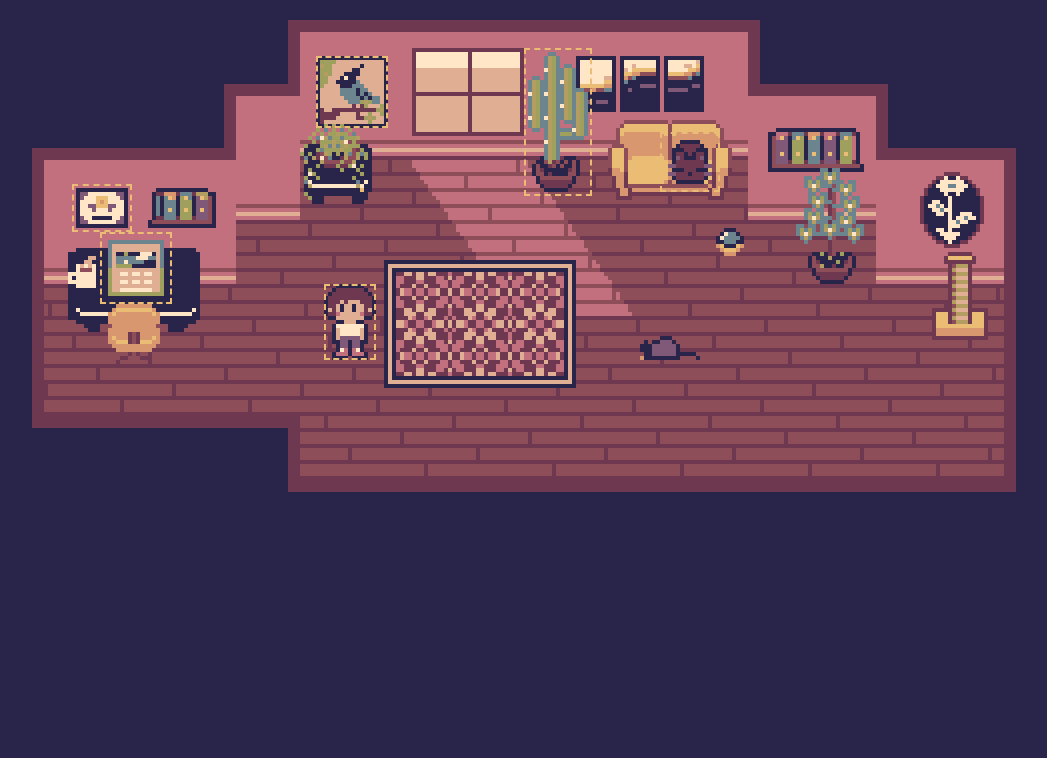
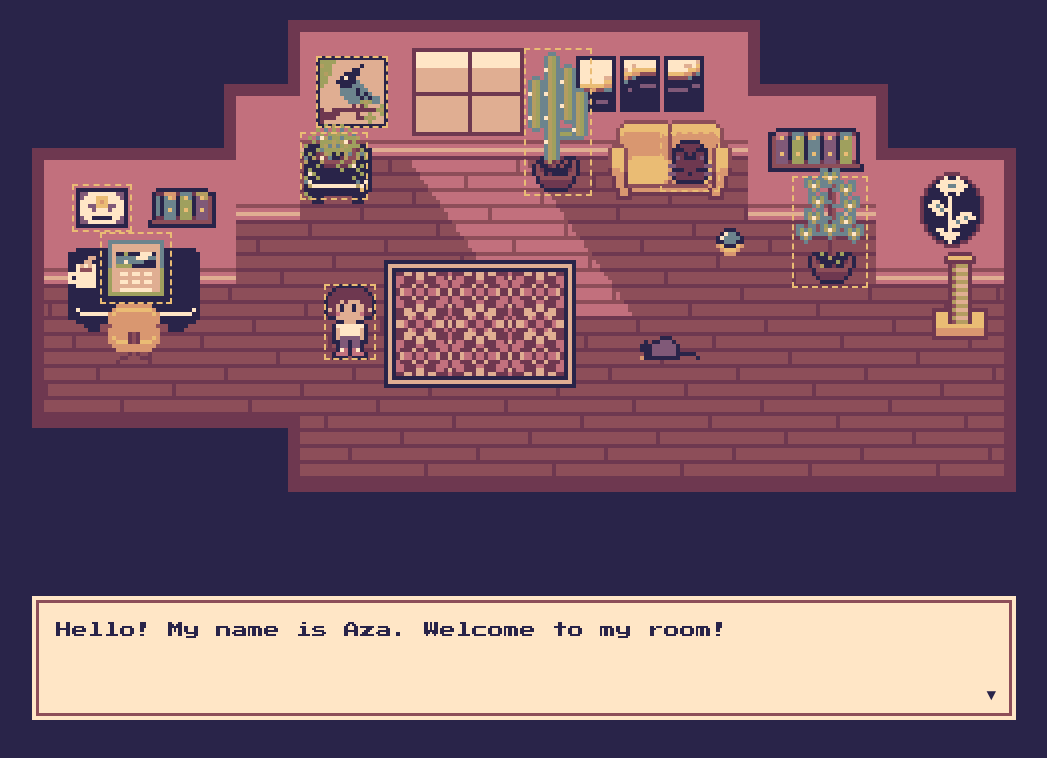
Before and after one commit to StellerJames/RoomForAza, a plain HTML site: page index.html in a window 1280 px wide. Shown: the whole page, without its empty margins (116-1163 px from the left). Drawn offline with Linux system fonts and the light colour scheme.

Commit message:
Add dialog box sized to match the room

```diff
--- a/css/style.css
+++ b/css/style.css
@@ -23,9 +23,6 @@ body {
 
 .room {
     position: relative;
-    width: 100%;
-    max-width: 1024px;
-    margin: 0 auto;
 }
 
 /* keeps each image's pixels sharp when scaled */
@@ -55,6 +52,53 @@ body {
     height: calc(var(--h) / 144 * 100%);
     padding: 0;
     background: transparent;
-    border: 2px dashed #eabc74; /* temporary so it's visible (replace w/focus-visible later) */
+    border: 2px dashed #eabc74;
+    /* temporary so it's visible (replace w/focus-visible later) */
     cursor: pointer;
 }
+
+/* Stylized pixel dialog box underneath the room */
+.dialog {
+    position: relative;
+    box-sizing: border-box;
+    /* Padding and border count inside width */
+    width: calc(100% * 248 / 256);
+    /* same width as the room's visible outline */
+    max-width: 1024px;
+    margin: 16px auto;
+    padding: 20px 24px;
+    background: #ffe6c6;
+    color: #292449;
+    border: 4px solid #292449;
+    box-shadow: inset 0 0 0 4px #ffe6c6, inset 0 0 0 7px #8d4e59;
+    font-size: 16px;
+    /* Press Start 2P stays crisp at multiples of 8 */
+    line-height: 1.75;
+}
+
+/* keeps the box the same height, so the page doesn't jump */
+.dialog-text {
+    margin: 0;
+    min-height: calc(3 * 1.75em);
+}
+
+/* little blinking arrow in the corner */
+.dialog-arrow {
+    position: absolute;
+    right: 20px;
+    bottom: 14px;
+    font-size: 16px;
+    animation: blink 1s steps(1) infinite;
+}
+
+@keyframes blink {
+    50% {
+        opacity: 0;
+    }
+}
+
+/* holds the room and the dialog box, so width is uniform */
+.stage {
+    width: min(100%, 1024px, calc((100dvh - 180px) * 16 / 9));
+    margin: 0 auto;
+}
--- a/index.html
+++ b/index.html
@@ -12,6 +12,7 @@
 </head>
 
 <body>
+    <div class="stage">
         <main class="room">
             <img class="room-bg" src="assets/room-static.png"
                 alt="A cozy pixel art living room with a desk, a sofa, a sleeping cat, plants, and wall art">
@@ -34,14 +35,24 @@
             <button class="hotspot" data-object="painting" aria-label="A painting of a Steller's Jay"
                 style="--x: 76; --y: 14; --w: 18; --h: 18;"></button>
 
+            <button class="hotspot" data-object="pearls" aria-label="A string of pearls plant"
+                style="--x: 72; --y: 33; --w: 17; --h: 17;"></button>
+
+            <button class="hotspot" data-object="syngonium" aria-label="A syngonium plant"
+                style="--x: 195; --y: 44; --w: 19; --h: 28;"></button>
+
 
             <button class="hotspot" data-object="cactus" aria-label="A cowboy cactus"
                 style="--x: 128; --y: 12; --w: 17; --h: 37;"></button>
 
             <button class="hotspot" data-object="diploma" aria-label="Aza's diploma"
                 style="--x: 15; --y: 46; --w: 15; --h: 12;"></button>
-
         </main>
+        <section class="dialog" aria-live="polite">
+            <p class="dialog-text">Hello! My name is Aza. Welcome to my room!</p>
+            <span class="dialog-arrow" aria-hidden="true">▼</span>
+        </section>
+    </div>
 </body>
 
 </html>
```
Lines whose indentation alone changed are shown as unchanged.
